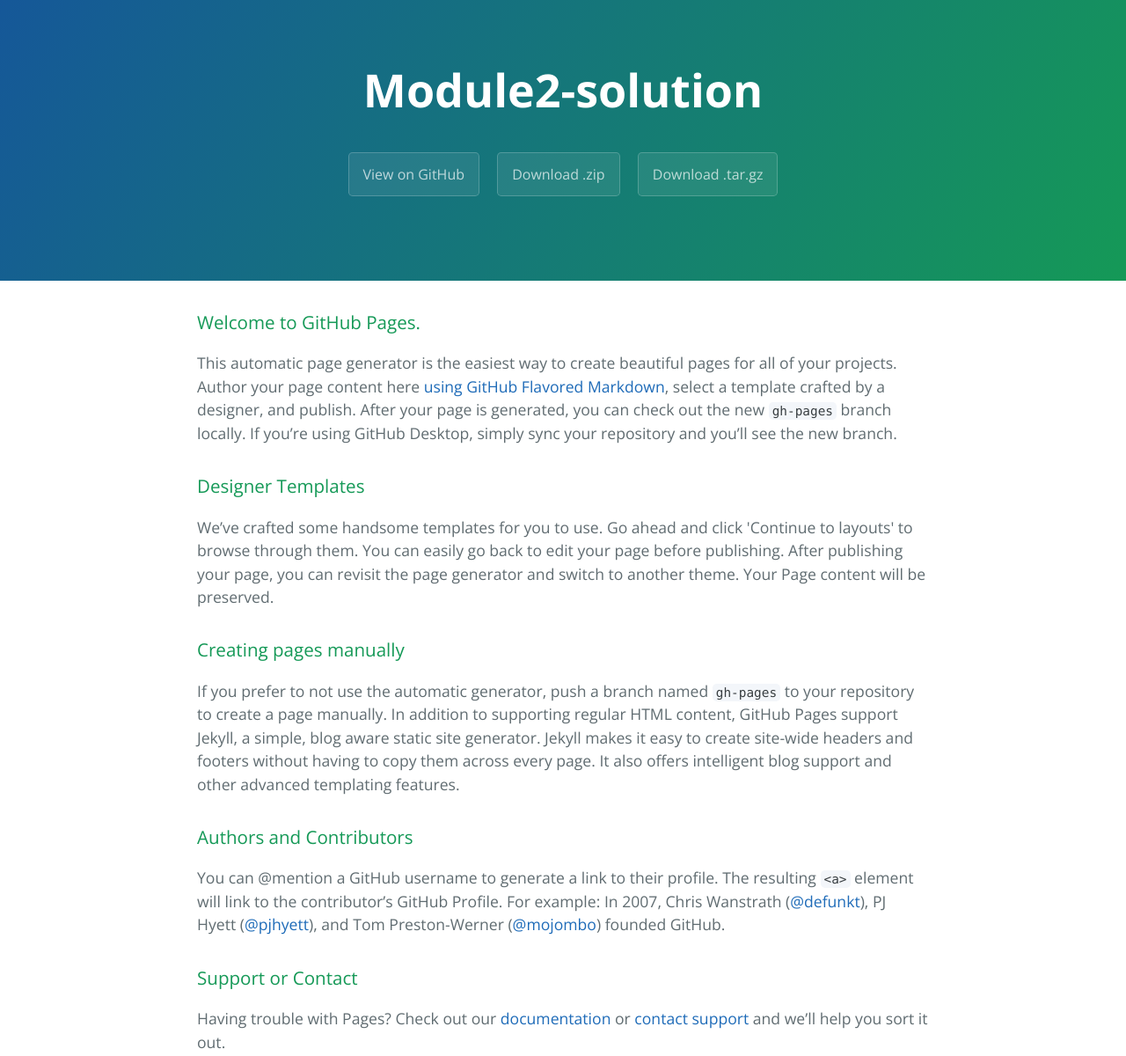
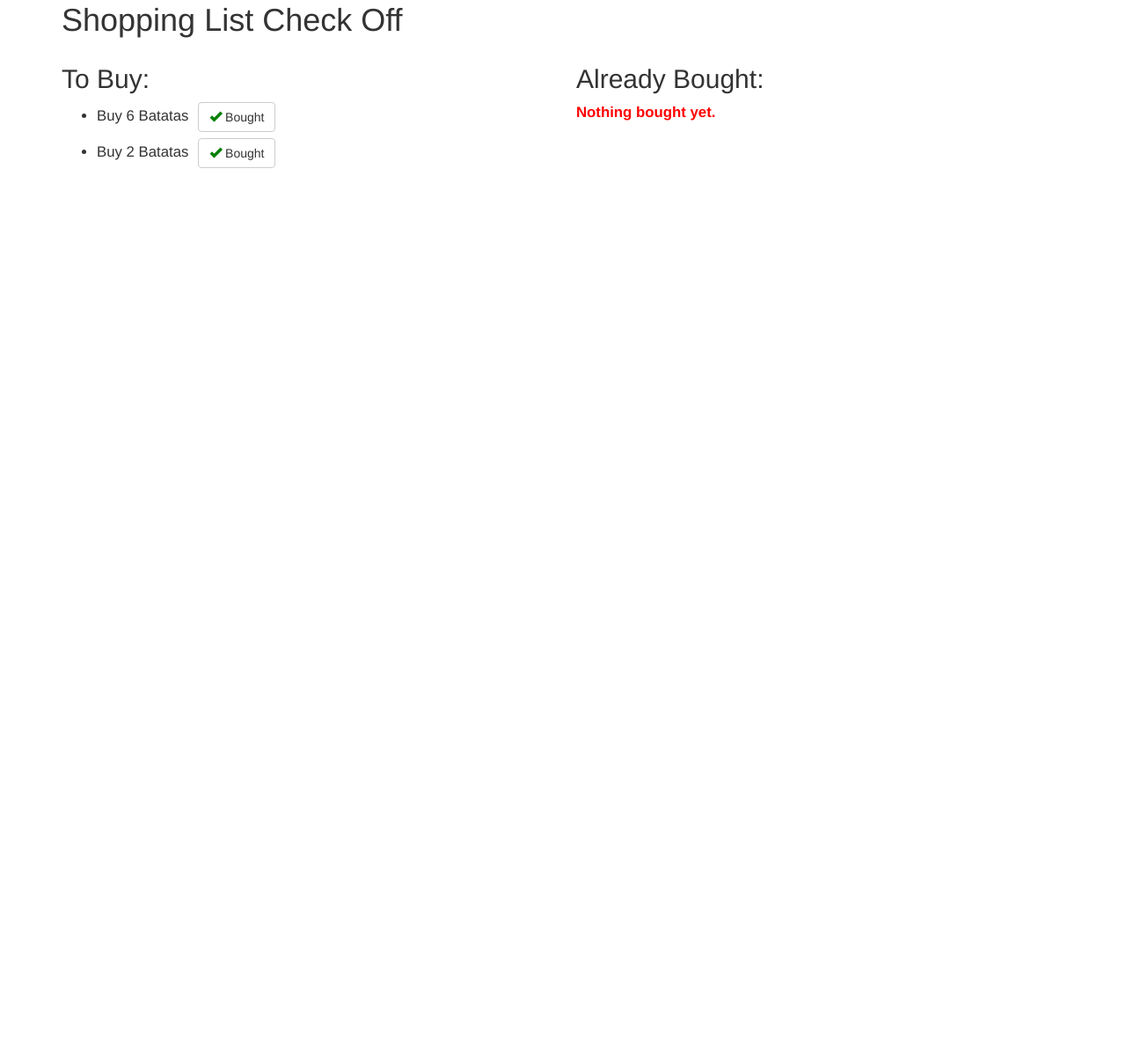
Before and after one commit to jcvfcorreia/module2-solution, a plain HTML site: page index.html in a window 1280 px wide. Shown: the part 17-1217 px from the top of the page at 88% size. After the commit the page ends 800 px from the top, so only its background shows below. Drawn offline with nearby package versions, Linux system fonts and the light colour scheme.

Commit message:
Update index.html

```diff
--- a/index.html
+++ b/index.html
@@ -1,57 +1,54 @@
-<!DOCTYPE html>
-<html lang="en-us">
+<!doctype html>
+<html lang="en" ng-app="ShoppingListCheckOff">
   <head>
-    <meta charset="UTF-8">
-    <title>Module2-solution by jcvfcorreia</title>
+    <title>Shopping List Check Off</title>
     <meta name="viewport" content="width=device-width, initial-scale=1">
-    <link rel="stylesheet" type="text/css" href="stylesheets/normalize.css" media="screen">
-    <link href='https://fonts.googleapis.com/css?family=Open+Sans:400,700' rel='stylesheet' type='text/css'>
-    <link rel="stylesheet" type="text/css" href="stylesheets/stylesheet.css" media="screen">
-    <link rel="stylesheet" type="text/css" href="stylesheets/github-light.css" media="screen">
+    <link rel="stylesheet" href="styles/bootstrap.min.css">
+    <script src="angular.min.js"></script>
+    <script src="app.js"></script>
+    <style>
+      .emptyMessage {
+        font-weight: bold;
+        color: red;
+        font-size: 1.2em;
+      }
+      li {
+        margin-bottom: 7px;
+        font-size: 1.2em;
+      }
+      li > button {
+        margin-left: 6px;
+      }
+      button > span {
+        color: green;
+      }
+    </style>
   </head>
-  <body>
-    <section class="page-header">
-      <h1 class="project-name">Module2-solution</h1>
-      <h2 class="project-tagline"></h2>
-      <a href="https://github.com/jcvfcorreia/module2-solution" class="btn">View on GitHub</a>
-      <a href="https://github.com/jcvfcorreia/module2-solution/zipball/master" class="btn">Download .zip</a>
-      <a href="https://github.com/jcvfcorreia/module2-solution/tarball/master" class="btn">Download .tar.gz</a>
-    </section>
+<body>
+  <div class="container">
+  <h1>Shopping List Check Off</h1>
 
-    <section class="main-content">
-      <h3>
-<a id="welcome-to-github-pages" class="anchor" href="#welcome-to-github-pages" aria-hidden="true"><span aria-hidden="true" class="octicon octicon-link"></span></a>Welcome to GitHub Pages.</h3>
+  <div class="row">
 
-<p>This automatic page generator is the easiest way to create beautiful pages for all of your projects. Author your page content here <a href="https://guides.github.com/features/mastering-markdown/">using GitHub Flavored Markdown</a>, select a template crafted by a designer, and publish. After your page is generated, you can check out the new <code>gh-pages</code> branch locally. If you’re using GitHub Desktop, simply sync your repository and you’ll see the new branch.</p>
+    <!-- To Buy List -->
+    <div class="col-md-6" ng-controller="ToBuyShoppingController as toBuy">
+     <h2>To Buy:</h2>
+     <ul>
+       <li ng-repeat="item in toBuy.items">Buy {{item.quantity}} {{item.name}} <button class="btn btn-default" ng-click="toBuy.removeItem($index);"><span class="glyphicon glyphicon-ok"></span> Bought</button></li>
+     </ul>
+     <div class="emptyMessage" ng-if="toBuy.errorMessage">Everything is bought!</div>
+    </div>
 
-<h3>
-<a id="designer-templates" class="anchor" href="#designer-templates" aria-hidden="true"><span aria-hidden="true" class="octicon octicon-link"></span></a>Designer Templates</h3>
+    <!-- Already Bought List -->
+    <div class="col-md-6" ng-controller="AlreadyBoughtShoppingController as bought">
+     <h2>Already Bought:</h2>
+     <ul>
+       <li ng-repeat="item in bought.items">Bought {{item.quantity}} {{item.name}}</li>
+     </ul>
+     <div class="emptyMessage" ng-if="bought.items.length===0">Nothing bought yet.</div>
+    </div>
+  </div>
+</div>
 
-<p>We’ve crafted some handsome templates for you to use. Go ahead and click 'Continue to layouts' to browse through them. You can easily go back to edit your page before publishing. After publishing your page, you can revisit the page generator and switch to another theme. Your Page content will be preserved.</p>
-
-<h3>
-<a id="creating-pages-manually" class="anchor" href="#creating-pages-manually" aria-hidden="true"><span aria-hidden="true" class="octicon octicon-link"></span></a>Creating pages manually</h3>
-
-<p>If you prefer to not use the automatic generator, push a branch named <code>gh-pages</code> to your repository to create a page manually. In addition to supporting regular HTML content, GitHub Pages support Jekyll, a simple, blog aware static site generator. Jekyll makes it easy to create site-wide headers and footers without having to copy them across every page. It also offers intelligent blog support and other advanced templating features.</p>
-
-<h3>
-<a id="authors-and-contributors" class="anchor" href="#authors-and-contributors" aria-hidden="true"><span aria-hidden="true" class="octicon octicon-link"></span></a>Authors and Contributors</h3>
-
-<p>You can @mention a GitHub username to generate a link to their profile. The resulting <code>&lt;a&gt;</code> element will link to the contributor’s GitHub Profile. For example: In 2007, Chris Wanstrath (<a href="https://github.com/defunkt" class="user-mention">@defunkt</a>), PJ Hyett (<a href="https://github.com/pjhyett" class="user-mention">@pjhyett</a>), and Tom Preston-Werner (<a href="https://github.com/mojombo" class="user-mention">@mojombo</a>) founded GitHub.</p>
-
-<h3>
-<a id="support-or-contact" class="anchor" href="#support-or-contact" aria-hidden="true"><span aria-hidden="true" class="octicon octicon-link"></span></a>Support or Contact</h3>
-
-<p>Having trouble with Pages? Check out our <a href="https://help.github.com/pages">documentation</a> or <a href="https://github.com/contact">contact support</a> and we’ll help you sort it out.</p>
-
-      <footer class="site-footer">
-        <span class="site-footer-owner"><a href="https://github.com/jcvfcorreia/module2-solution">Module2-solution</a> is maintained by <a href="https://github.com/jcvfcorreia">jcvfcorreia</a>.</span>
-
-        <span class="site-footer-credits">This page was generated by <a href="https://pages.github.com">GitHub Pages</a> using the <a href="https://github.com/jasonlong/cayman-theme">Cayman theme</a> by <a href="https://twitter.com/jasonlong">Jason Long</a>.</span>
-      </footer>
-
-    </section>
-
-
-  </body>
+</body>
 </html>
```
